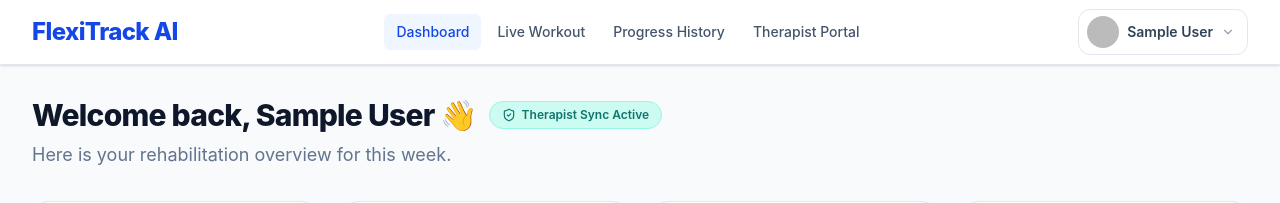
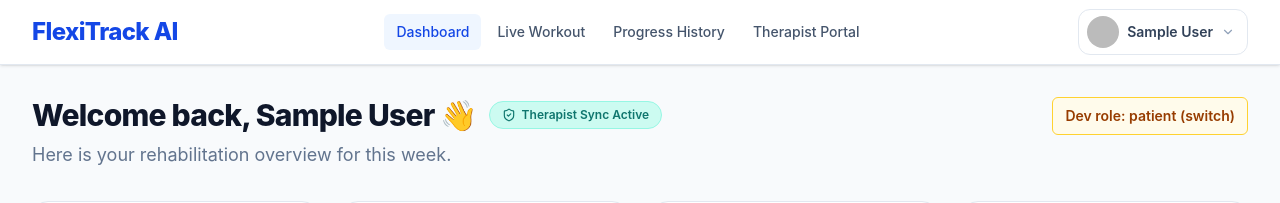
Before and after one commit to Atharva6153-git/FlexiTrack-AI, a React (Vite) app: page /dashboard in a window 1280 px wide. Shown: the top 203 px of the page. Built offline with nearby package versions, Linux system fonts and the light colour scheme; no server answers; sample sign-in values are in the browser's storage.

Commit message:
Add development role toggle

```diff
--- a/src/context/AuthContext.jsx
+++ b/src/context/AuthContext.jsx
@@ -128,6 +128,7 @@ export const AuthProvider = ({ children }) => {
     user,
     role,
     loading,
+    setRole,
     loginWithEmail,
     registerWithEmail,
     loginWithGoogle,
--- a/src/pages/Dashboard.jsx
+++ b/src/pages/Dashboard.jsx
@@ -6,7 +6,7 @@ import { useAuth } from '../context/AuthContext';
 
 const Dashboard = () => {
   const navigate = useNavigate();
-  const { user } = useAuth();
+  const { user, role, setRole } = useAuth();
   const [selectedExercise, setSelectedExercise] = useState('BICEP_CURL');
 
   // Use Firebase UID as patientId
@@ -54,6 +54,10 @@ const Dashboard = () => {
     navigate('/track', { state: { defaultExercise: selectedExercise } });
   };
 
+  const toggleDevRole = () => {
+    setRole(role === 'therapist' ? 'patient' : 'therapist');
+  };
+
   return (
     <div className="space-y-8 animate-fade-in pb-12">
 
@@ -71,6 +75,15 @@ const Dashboard = () => {
           </div>
           <p className="text-slate-500 text-lg">Here is your rehabilitation overview for this week.</p>
         </div>
+        {import.meta.env.DEV && (
+          <button
+            type="button"
+            onClick={toggleDevRole}
+            className="self-start rounded-md border border-amber-300 bg-amber-50 px-3 py-2 text-sm font-semibold text-amber-800 hover:bg-amber-100"
+          >
+            Dev role: {role} (switch)
+          </button>
+        )}
       </section>
 
       {/* 2. Top Metric Cards Grid */}
```
